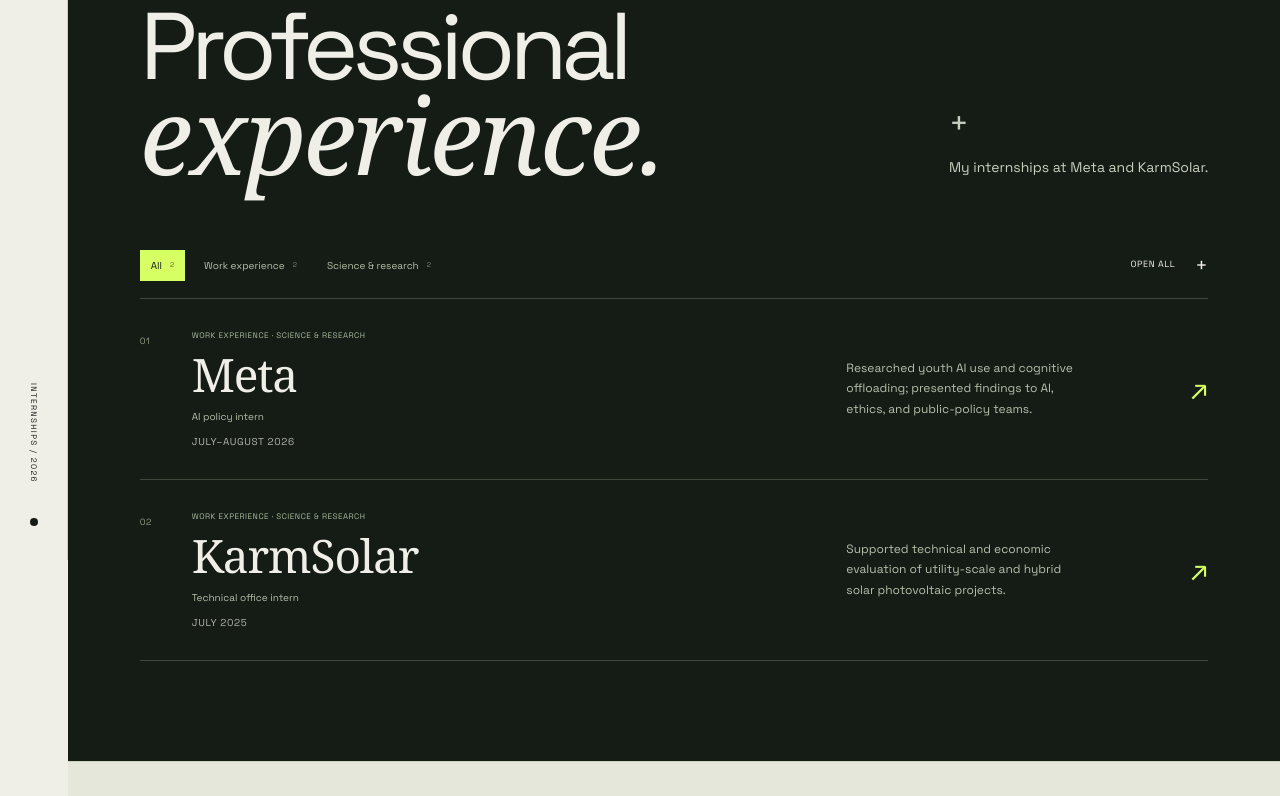
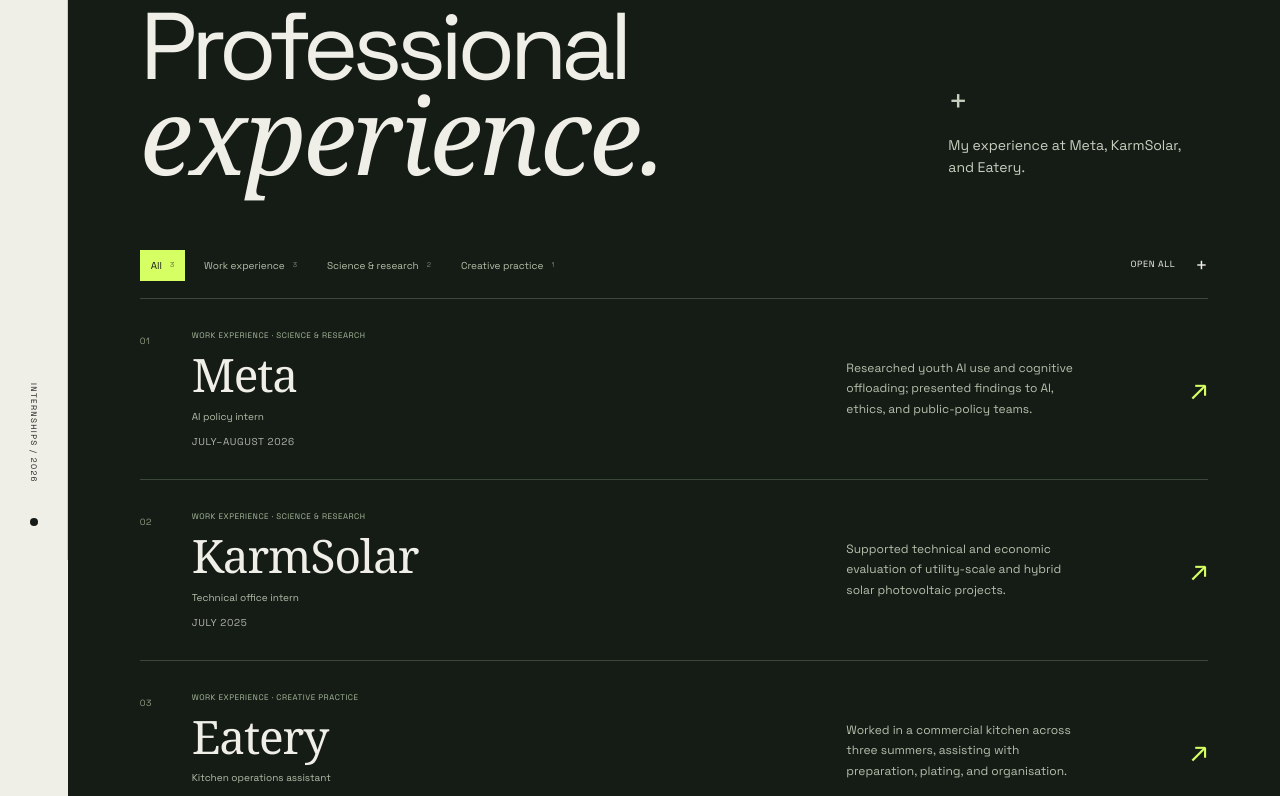
Before and after one commit to zuki200912345-source/zukis-portfolio2, a Next.js app: page /internships in a window 1280 px wide. Shown: the part 240-1036 px from the top of the page. Built offline with nearby package versions, Linux system fonts and the light colour scheme; a web font is replaced by a local one.

Commit message:
Include Eatery in the internships section

```diff
--- a/app/internships/page.tsx
+++ b/app/internships/page.tsx
@@ -22,7 +22,7 @@
             <span className="tiny-cross" aria-hidden="true">
               +
             </span>
-            <p>My internships at Meta and KarmSolar.</p>
+            <p>My experience at Meta, KarmSolar, and Eatery.</p>
           </div>
         </div>
         <ActivityIndex entries={internships} label="internships" />
--- a/app/page.tsx
+++ b/app/page.tsx
@@ -51,7 +51,7 @@
     number: "06",
     name: "Internships",
     line: "Learning through work.",
-    detail: "Professional experience at Meta and KarmSolar.",
+    detail: "Professional experience at Meta, KarmSolar, and Eatery.",
     count: `${internships.length} internships`,
   },
   {
--- a/app/project-content.ts
+++ b/app/project-content.ts
@@ -1,7 +1,7 @@
 import { activities, schoolActivities, type Entry } from "./content";
 
 export const internships = activities.filter((entry) =>
-  ["meta", "karmsolar"].includes(entry.id),
+  ["meta", "karmsolar", "eatery"].includes(entry.id),
 );
 
 export const projects: Entry[] = [
```
